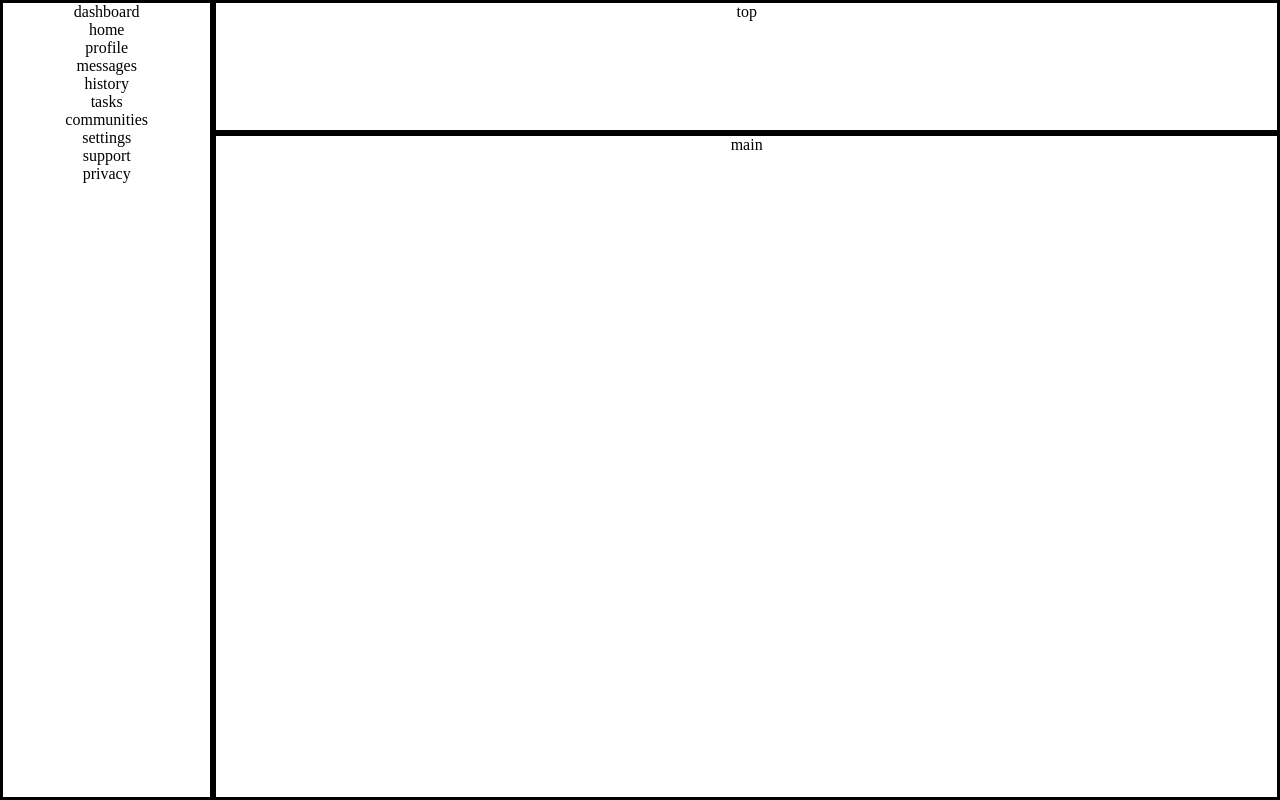
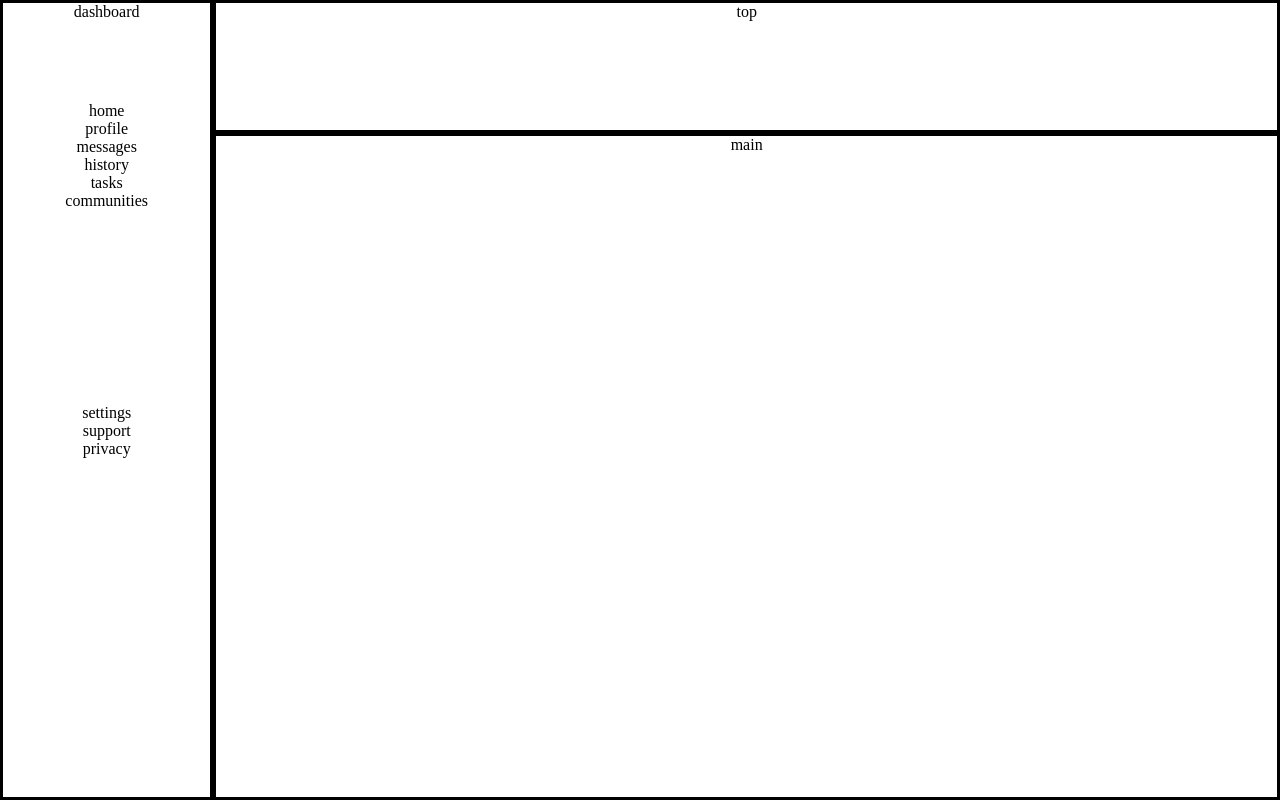
Before and after one commit to Wisey64/Adimin-Dashboard, a plain HTML site: page index.html in a window 1280 px wide. Drawn offline with Linux system fonts and the light colour scheme.

Commit message:
positioned the side bar elements

```diff
--- a/style.css
+++ b/style.css
@@ -18,6 +18,10 @@
     grid-area: 1/1/3/2;
     text-align: center;
     border: 3px solid black;
+    display: grid;
+    grid-template-rows: 0.25fr 0.9fr 1.25fr ;
+    gap: 20px;
+
 
 }
 .top{
```
